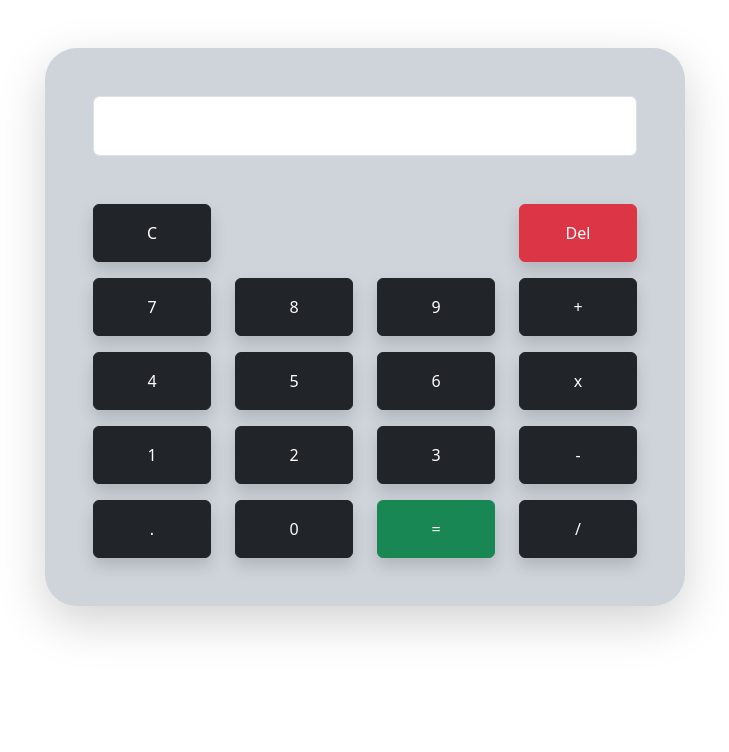
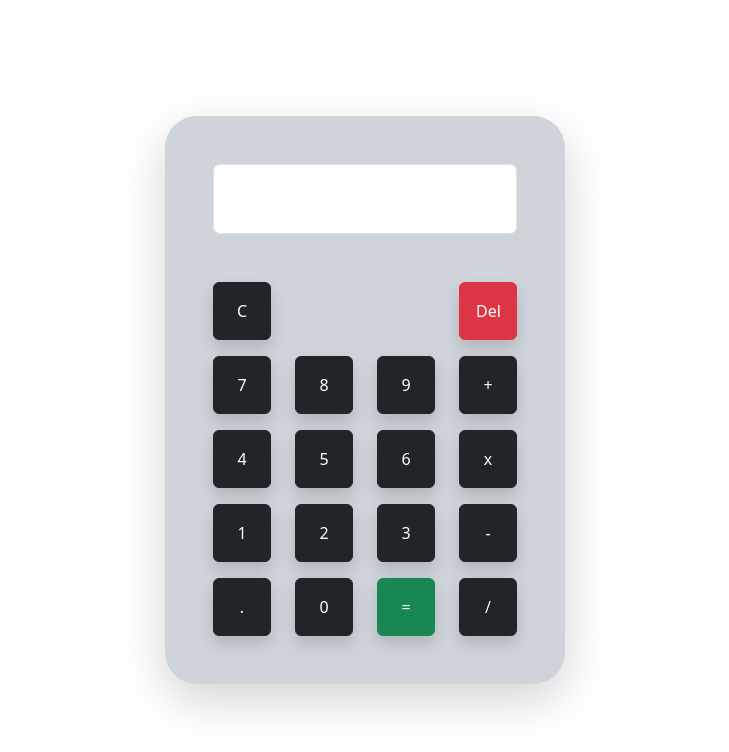
Before and after one commit to BilalMalik0071/Javascript-Dynamic-Calculator, a plain HTML site: page index.html in a window 1280 px wide. Shown: the whole page, without its empty margins (275-1004 px from the left). Drawn offline with nearby package versions, Linux system fonts and the light colour scheme.

Commit message:
made resposive

```diff
--- a/Calculator.css
+++ b/Calculator.css
@@ -10,6 +10,7 @@
     width: 100%;
 }
 #inp{
-    height: 60px;
-
+    height: 70px;
+    font-size: 28px;
+    text-align: right;
 }
--- a/index.html
+++ b/index.html
@@ -8,7 +8,8 @@
     <link rel="stylesheet" href="Calculator.css">
 </head>
 <body>
-    <div class="container w-50 bg-dark-subtle p-5 mt-5 rounded-5 shadow-lg">
+    <div class="container d-flex flex-column align-items-center justify-content-center" style="height: 100vh;">
+        <div class="container bg-dark-subtle p-5 rounded-5 shadow-lg" style="max-width: 400px;">
             <div class="mb-5">
                 <input type="text" class="form-control" id="inp" readonly>
             </div>
@@ -43,6 +44,7 @@
                 </div>
             </div>
         </div>
+    </div>
 </body>
 <script src="./Calculator.js"></script>
 </html>
```
Lines whose indentation alone changed are shown as unchanged.
